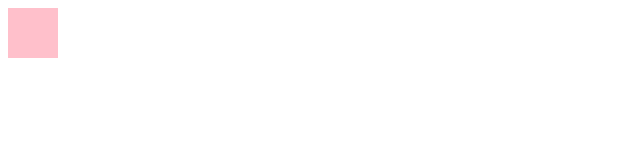
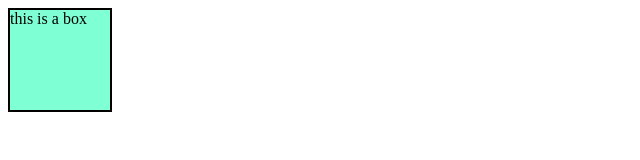
Before and after one commit to anuskayadav03/html-css-practice, a plain HTML site: page CSS/index.html in a window 1280 px wide. Shown: the whole page, without its empty margins (0-640 px from the left). Drawn offline with Linux system fonts and the light colour scheme.

Commit message:
file updated

```diff
--- a/CSS/index.html
+++ b/CSS/index.html
@@ -36,7 +36,11 @@
 
 
     <!-- MEDIA QUERY -->
-     <div></div>
+     <!-- <div></div> -->
+
+
+       <!-- TRANSITION -->
+    <div>this is a box</div>
 
 </body>
 </html>
--- a/CSS/style.css
+++ b/CSS/style.css
@@ -87,17 +87,32 @@ background-color: chartreuse;
         background-color: rgb(134, 29, 89);
     } */
 
-    div{
+    /* div{
         height: 50px;
         width: 50px;
         background-color: pink;
     }
-    /* @media (width:600px) {
+    @media (width:600px) {
         div{
         background-color: red;}
-    } */
+    }
      @media (min-width:600px) and (max-width:1000px){
         div{
         background-color: green;
     }
+    } */
+
+    div{
+        height: 100PX;
+        width: 100PX;
+        background-color: aquamarine;
+        border: 2px solid black;
+
     }
+
+    div:hover{
+        background-color: red;
+    }
+    div:active{
+        background-color: pink;
+    }
```
